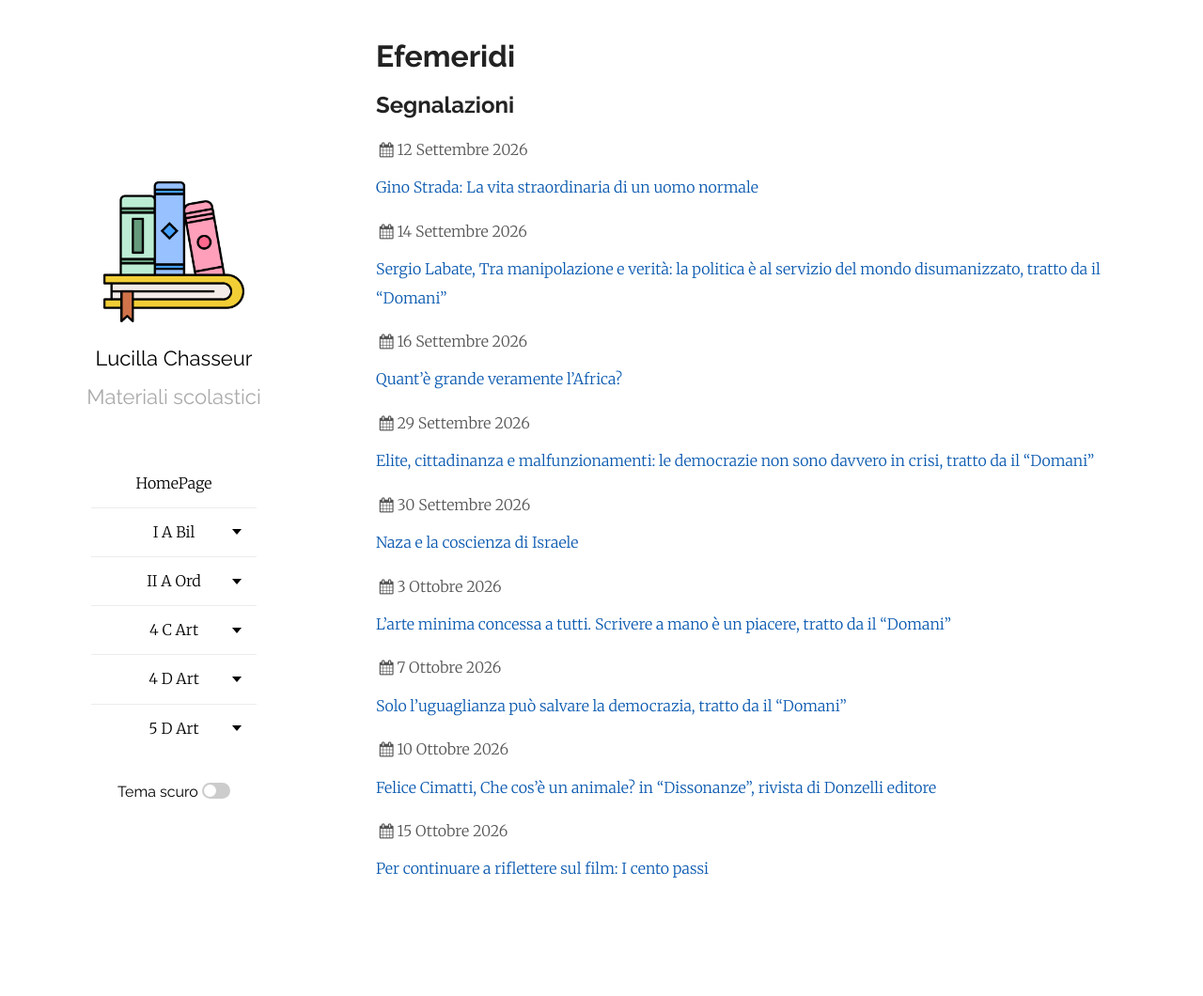
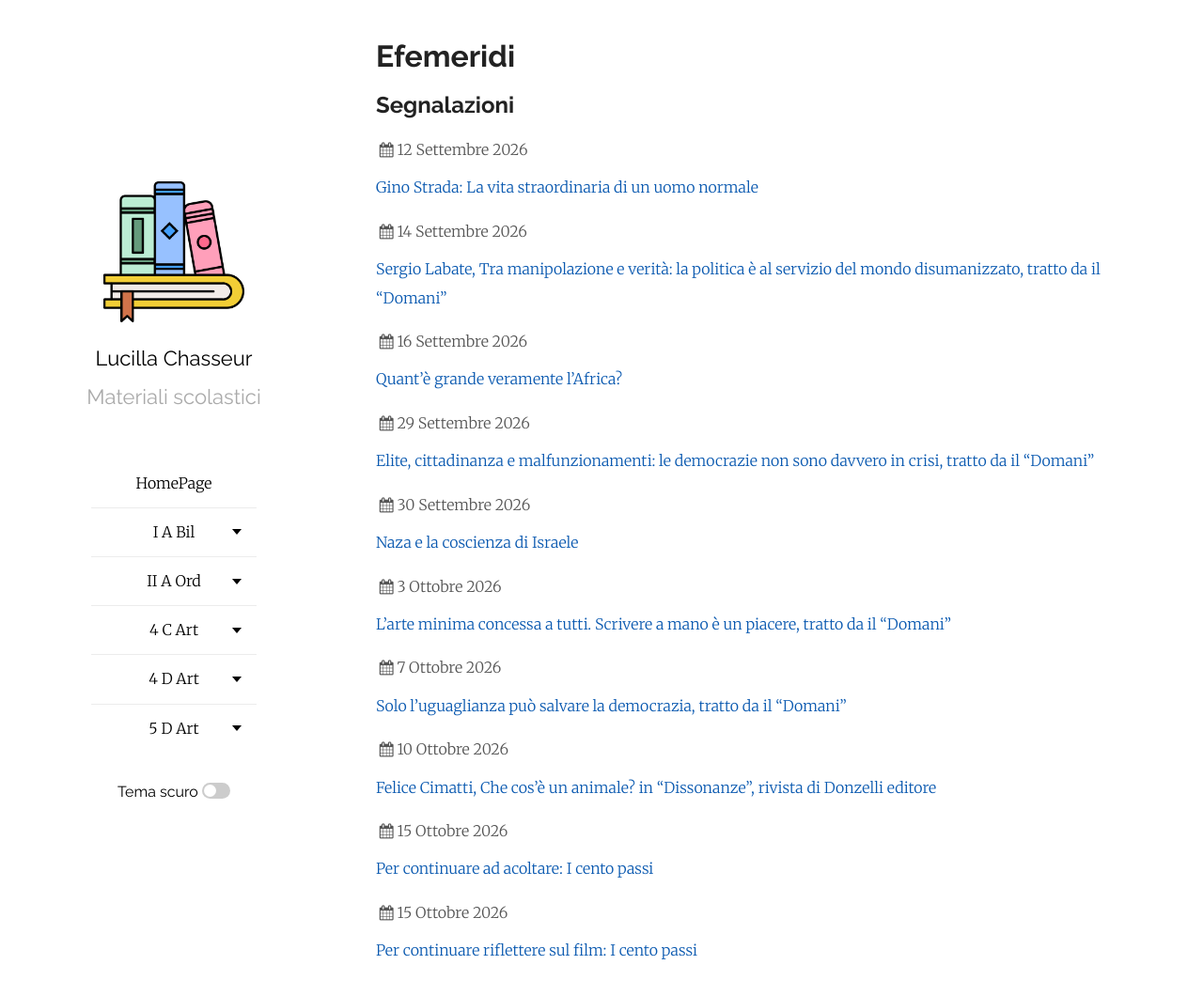
Before and after one commit to efemeridi/efemeridi.github.io, a Jekyll site: the page built from index.md, in a window 1280 px wide and 1072 px high. Shown: the top 1060 px of the window at 94% size. Built offline with Jekyll 4.4.1, drawn with Linux system fonts in a browser that asks for light colours; our own code applies the rules of GitHub Pages for plain Markdown files.

Commit message:
Update index.md

```diff
--- a/index.md
+++ b/index.md
@@ -40,4 +40,8 @@ layout: page
 
 <div class="post-date"><i class="icon-calendar"></i>15 Ottobre 2026</div>
 
-[Per continuare a riflettere sul film: I cento passi](https://www.youtube.com/watch?v=KUpcxdg2Iqs)
+[Per continuare ad acoltare: I cento passi](https://www.youtube.com/watch?v=KUpcxdg2Iqs)
+
+<div class="post-date"><i class="icon-calendar"></i>15 Ottobre 2026</div>
+
+[Per continuare riflettere sul film: I cento passi]()
```
